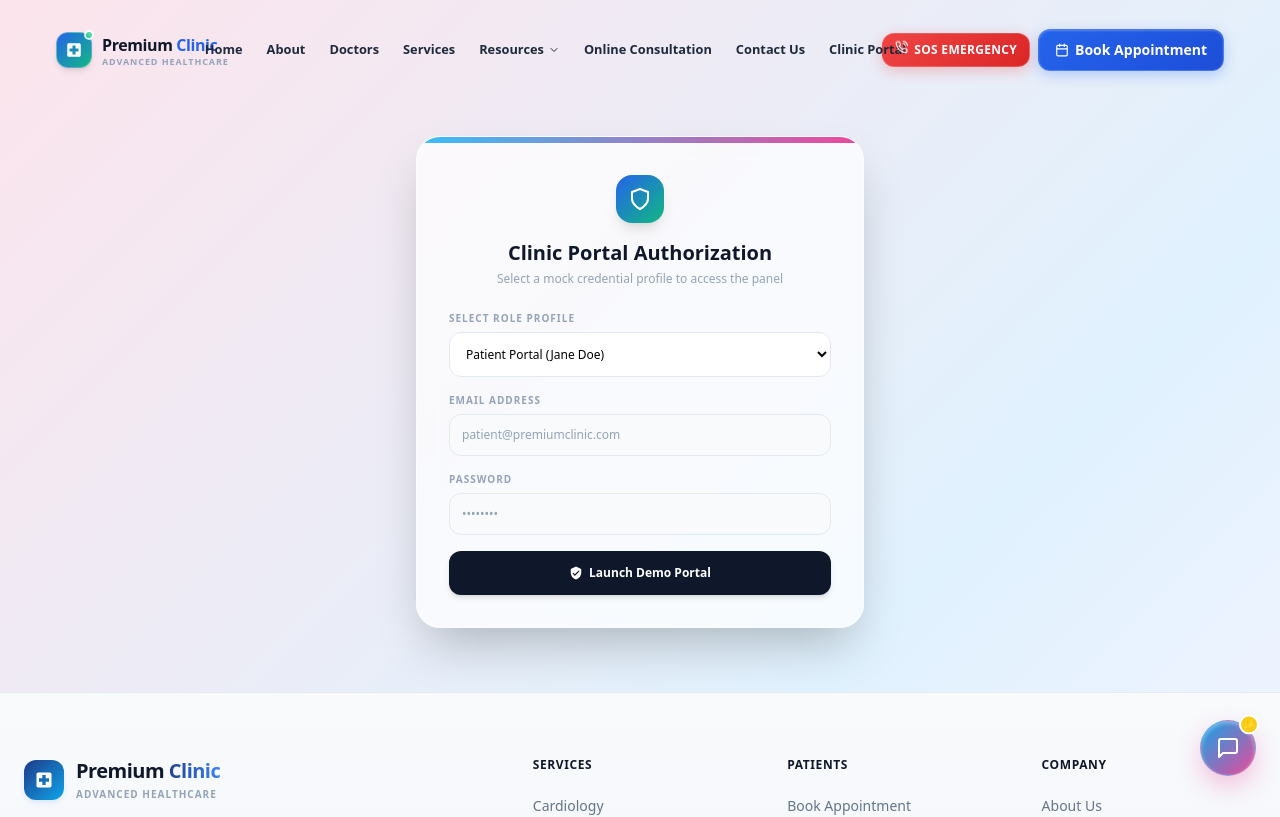
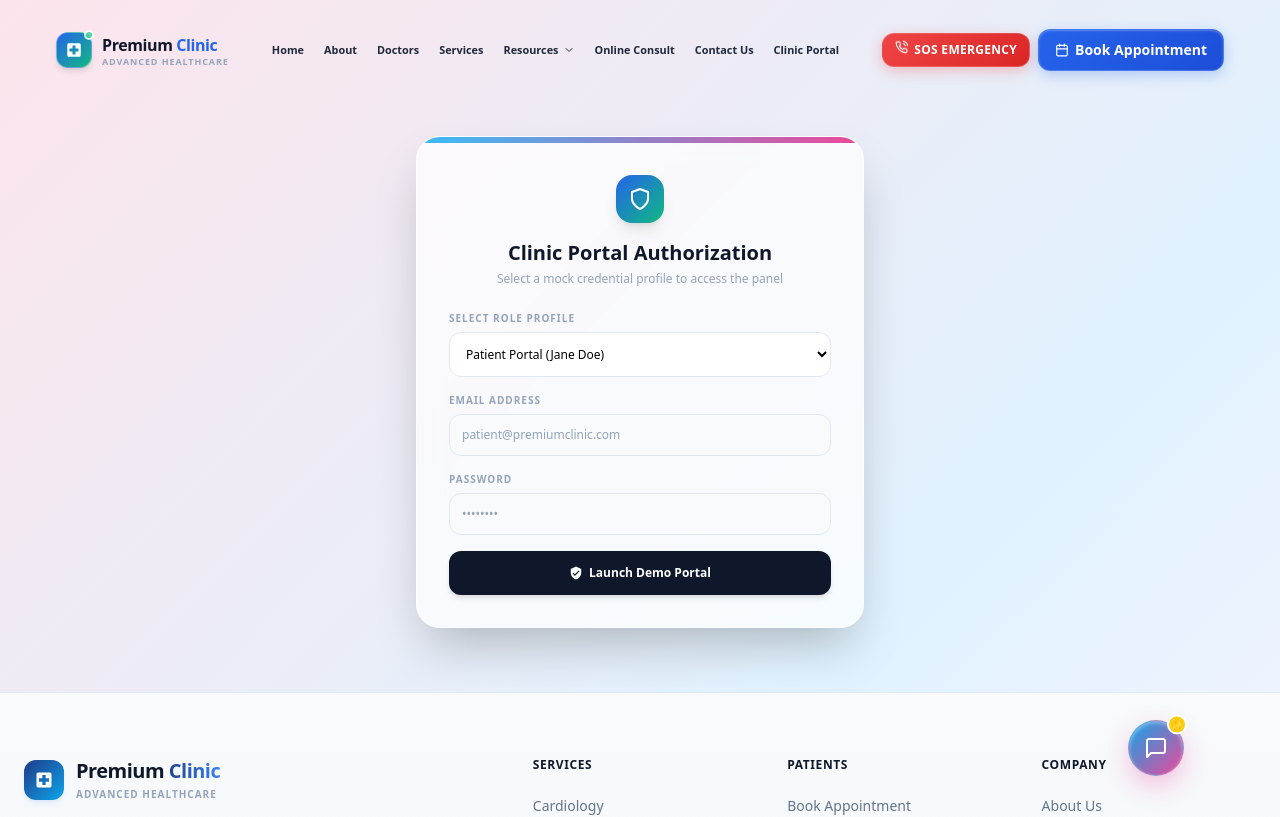
Before and after one commit to Mahnoor-Zafar-sys/physiohub, a React (Vite) app in the folder client/: page /dashboard in a window 1280 px wide. Shown: the top 817 px of the page. Built offline with nearby package versions, Linux system fonts and the light colour scheme; a web font is replaced by a local one.

Commit message:
Fix layout overlap: adjust AI Chatbot coordinates to sit side-by-side with WhatsApp button, and reduce Navbar link sizing/spacing on desktop

```diff
--- a/client/src/components/AIChatbot.jsx
+++ b/client/src/components/AIChatbot.jsx
@@ -98,7 +98,7 @@ export default function AIChatbot() {
   };
 
   return (
-    <div className="fixed bottom-6 right-6 z-[200] font-sans text-left">
+    <div className="fixed bottom-6 right-24 z-[200] font-sans text-left">
       <AnimatePresence>
         {isOpen && (
           <motion.div
--- a/client/src/components/Navbar.jsx
+++ b/client/src/components/Navbar.jsx
@@ -21,7 +21,7 @@ const navLinks = [
       { name: "Careers / Jobs",         path: "/careers" },
     ],
   },
-  { name: "Online Consultation", path: "/online-consultation" },
+  { name: "Online Consult",      path: "/online-consultation" },
   { name: "Contact Us",          path: "/contact" },
   { name: "Clinic Portal",       path: "/dashboard" },
 ];
@@ -156,8 +156,8 @@ export default function Navbar({ onBookAppointment }) {
                     {link.isDropdown ? (
                       <>
                         <button
-                          className="nav-link-underline relative px-2 xl:px-2.5 py-2 text-slate-800 hover:text-blue-600 font-bold transition-colors duration-200 whitespace-nowrap flex items-center gap-1"
-                          style={{ fontSize: "clamp(0.72rem, 1vw, 0.88rem)" }}
+                          className="nav-link-underline relative px-1.5 xl:px-2 py-2 text-slate-800 hover:text-blue-600 font-bold transition-colors duration-200 whitespace-nowrap flex items-center gap-1"
+                          style={{ fontSize: "clamp(0.68rem, 0.85vw, 0.82rem)" }}
                         >
                           {link.name}
                           <FiChevronDown size={12} className={`transition-transform duration-200 ${activeDropdown === idx ? "rotate-180" : ""}`} />
@@ -188,8 +188,8 @@ export default function Navbar({ onBookAppointment }) {
                     ) : (
                       <Link
                         to={link.path}
-                        className="nav-link-underline relative px-2 xl:px-2.5 py-2 text-slate-800 hover:text-blue-600 font-bold transition-colors duration-200 whitespace-nowrap block"
-                        style={{ fontSize: "clamp(0.72rem, 1vw, 0.88rem)" }}
+                        className="nav-link-underline relative px-1.5 xl:px-2 py-2 text-slate-800 hover:text-blue-600 font-bold transition-colors duration-200 whitespace-nowrap block"
+                        style={{ fontSize: "clamp(0.68rem, 0.85vw, 0.82rem)" }}
                       >
                         {link.name}
                       </Link>
```
